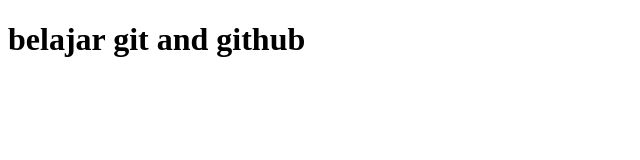
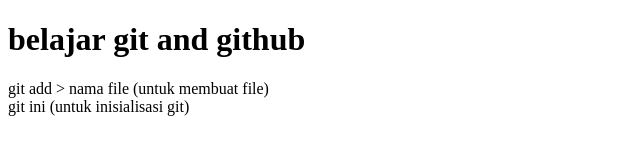
Before and after one commit to muhammadbusiri/belajar-git-and-github, a plain HTML site: page index.html in a window 1280 px wide. Shown: the whole page, without its empty margins (0-640 px from the left). Drawn offline with Linux system fonts and the light colour scheme.

Commit message:
ceckpoint

```diff
--- a/index.html
+++ b/index.html
@@ -7,5 +7,9 @@
   </head>
   <body>
     <h1>belajar git and github</h1>
+    <p>
+      git add > nama file (untuk membuat file)
+      <br />git ini (untuk inisialisasi git)
+    </p>
   </body>
 </html>
```
